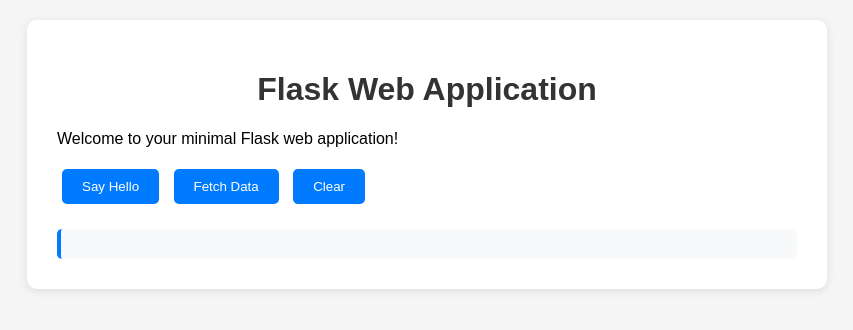
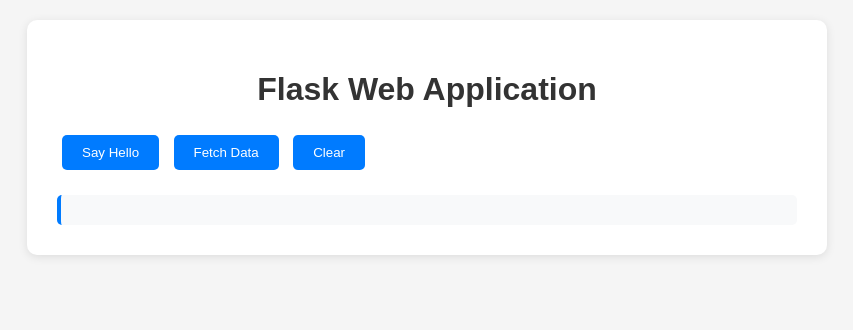
Before and after one commit to samantha-04/CPTS-322-Project, a Flask app: page / in a window 1280 px wide. Shown: the top 330 px of the page, without its empty margins (213-1066 px from the left). Run offline with Flask 3, Linux system fonts and the light colour scheme.

Commit message:
Update index.html

```diff
--- a/templates/index.html
+++ b/templates/index.html
@@ -50,7 +50,6 @@
 <body>
     <div class="container">
         <h1>Flask Web Application</h1>
-        <p>Welcome to your minimal Flask web application!</p>
 
         <div>
             <button onclick="sayHello()">Say Hello</button>
```
